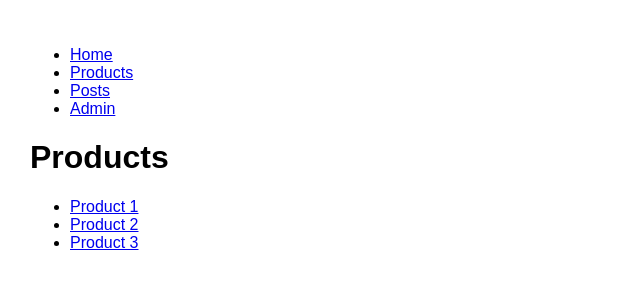
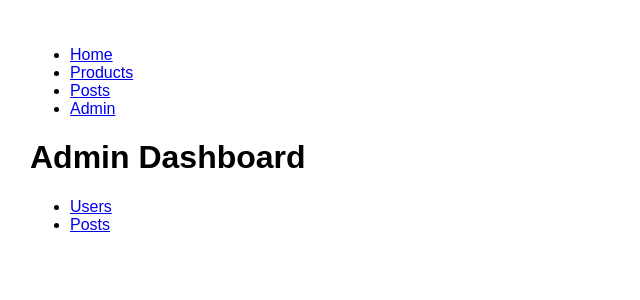
Before and after one commit to pskali1998/router-app, a React (Create React App) app: page /admin in a window 1280 px wide. Shown: the top 300 px of the page, without its empty margins (0-640 px from the left). Built offline with nearby package versions, Linux system fonts and the light colour scheme.

Commit message:
vid 104 Implimenting nested routing

```diff
--- a/src/App.js
+++ b/src/App.js
@@ -4,6 +4,7 @@
 import Products from "./components/products";
 import Posts from "./components/posts";
 import Home from "./components/home";
+import Dashboard from "./components/admin/dashboard";
 import "./App.css";
 import ProductDetails from "./components/productDetails";
 import NotFound from "./components/notFound";
@@ -23,7 +24,7 @@
               render={props => <Products sortBy="newest" {...props} />}
             />
             <Route path="/posts/:year?/:month?" exact component={Posts} />
-            <Route path="/admin" component={Products} />
+            <Route path="/admin" component={Dashboard} />
             <Redirect from="/messages" to="/posts" />
             <Route path="/" exact component={Home} />
             <Route path="/not-found" component={NotFound} />
--- a/src/components/admin/dashboard.jsx
+++ b/src/components/admin/dashboard.jsx
@@ -1,9 +1,17 @@
 import React from "react";
-
+import { Route, Switch, Link } from "react-router-dom";
+import SideBar from "./sideBar";
+import Posts from "./posts";
+import Users from "./users";
 const Dashboard = ({ match }) => {
   return (
     <div>
       <h1>Admin Dashboard</h1>
+      <SideBar />
+      <Switch>
+        <Route path="/admin/users" component={Users} />
+        <Route path="/admin/posts" component={Posts} />
+      </Switch>
     </div>
   );
 };
--- /dev/null
+++ b/src/components/admin/sideBar.jsx
@@ -0,0 +1,17 @@
+import React, { Component } from "react";
+import { Link } from "react-router-dom";
+
+const SideBar = () => {
+  return (
+    <ul>
+      <li>
+        <Link to="/admin/users">Users</Link>
+      </li>
+      <li>
+        <Link to="/admin/posts">Posts</Link>
+      </li>
+    </ul>
+  );
+};
+
+export default SideBar;
```
